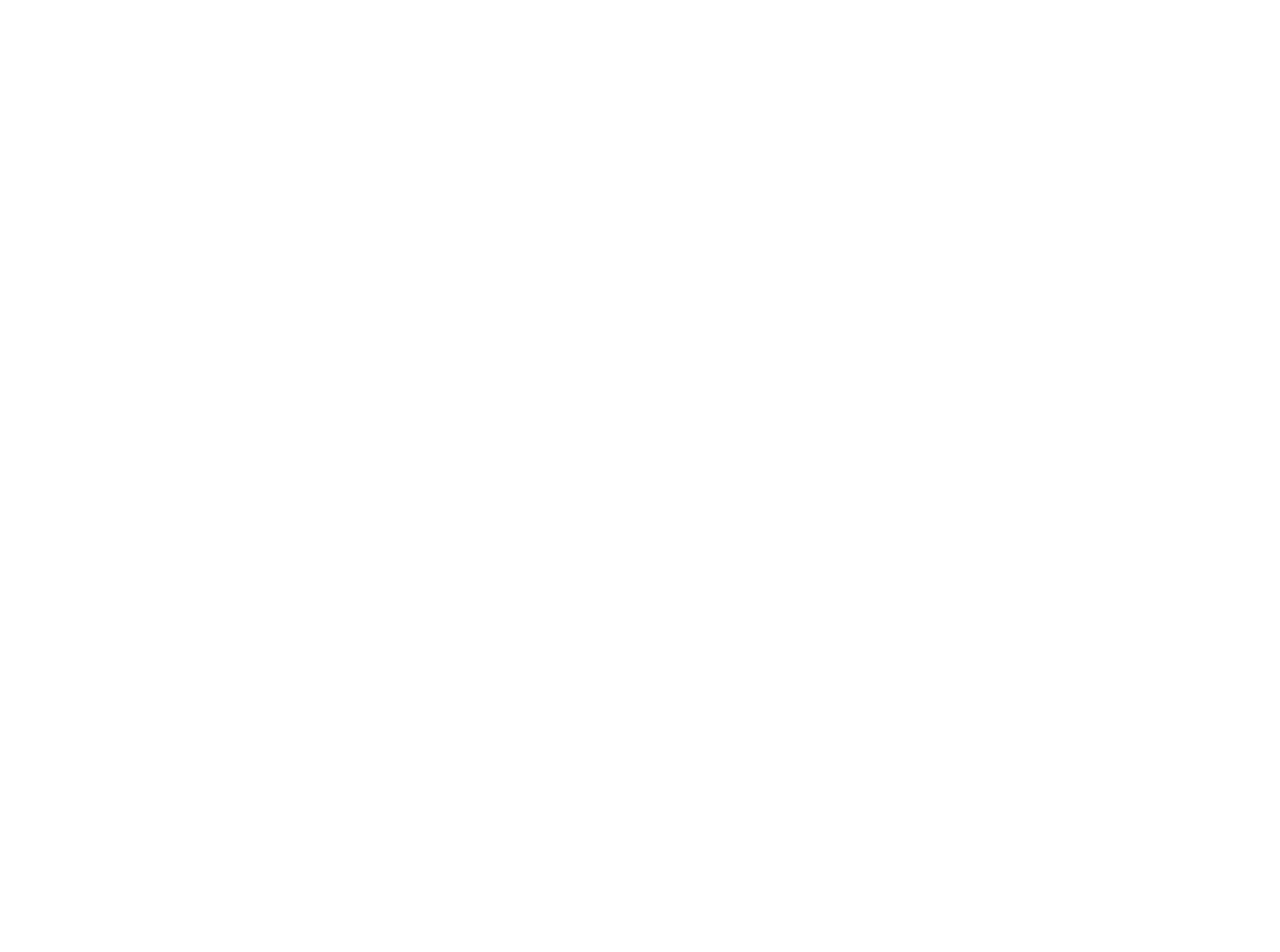
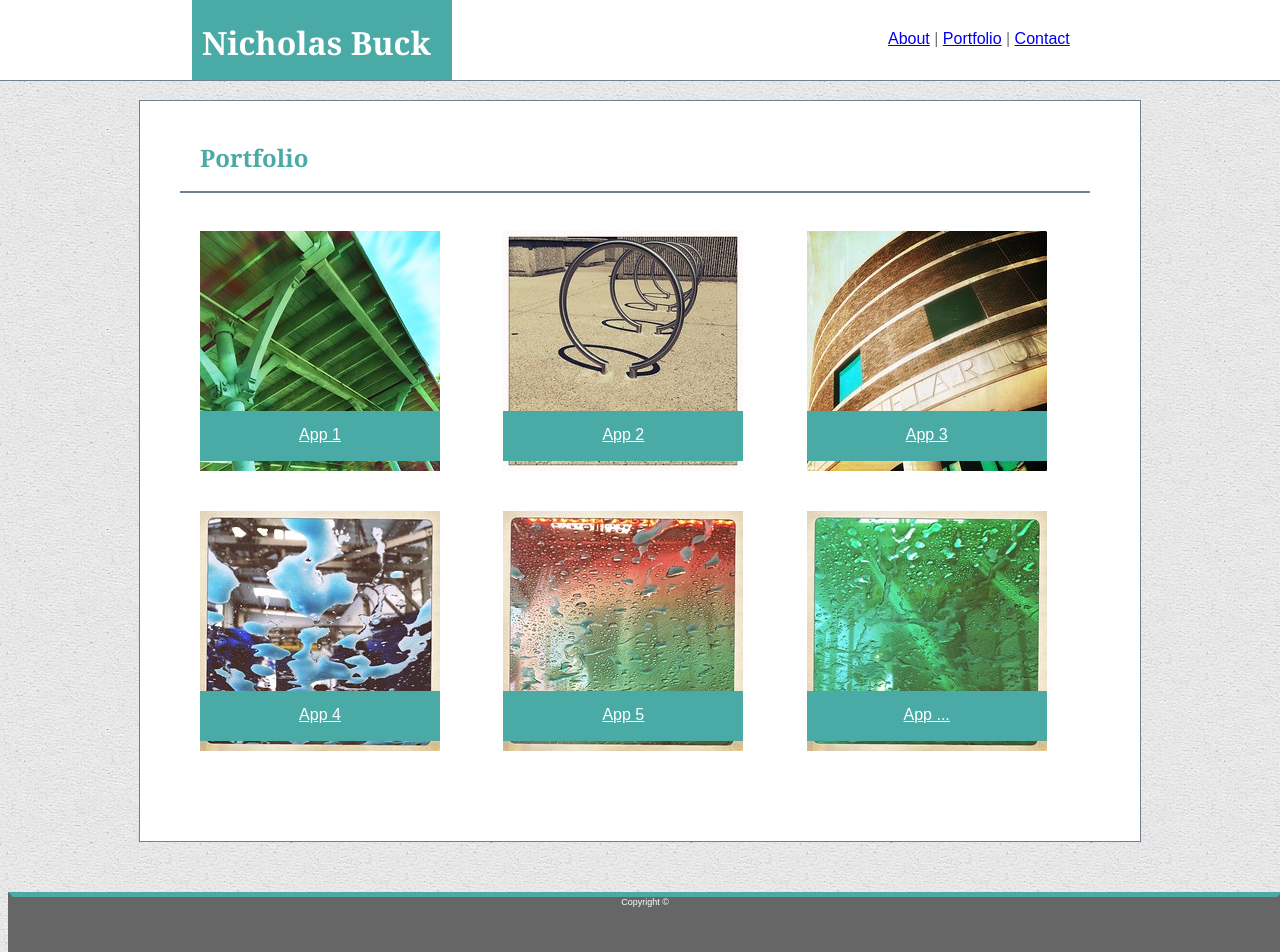
Before and after one commit to NJIB/Basic-Portfolio, a plain HTML site: page portfolio.html in a window 1280 px wide. Before the commit the page ends 800 px from the top, so only its background shows below. Drawn offline with Linux system fonts and the light colour scheme.

Commit message:
Latest updates for homework. Nearly ready - minor changes to be addressed.

```diff
--- a/assets/css/style.css
+++ b/assets/css/style.css
@@ -4,11 +4,17 @@
     clear: both;
 }
 
+* {
+    font-family: Arial, Helvetica, sans-serif;
+    /* color: #777777; */
+}
+
 header{
+    z-index: 1;
     position: fixed;
     left: 0px;
     top: 0px;
-    width: 1250px;
+    width: 100%;
     height: 80px;
     margin-left: 0px;
     background-color: #ffffff;
@@ -17,9 +23,48 @@ header{
     border-width: 0.5px;
 }
 
+footer{
+    clear: both;
+    position: relative;
+    left: 0px;
+    right: 0px;
+    top: 50px;
+    width: 100%;
+    height: 50px;
+    margin-left: 0px;
+    color: #ffffff;
+    background-color: #666666;
+    border: #666666;
+    border-top:#4aaaa5;
+    border-style: solid;
+    border-width: 5.0px;
+    font-family: Arial, Helvetica, sans-serif;
+    font-size: 9px;
+    text-align: center;
+}
+
 body{
-    background-color: beige;
+    background-image: url("../images/beige_paper.png");
 }
+
+input[type=text], textarea {
+    width: 94%;
+    padding: 10px 20px;
+    margin: 8px 0;
+    box-sizing: border-box;
+    resize: vertical;
+  }
+
+  input[type=submit] {
+    width: auto;
+    background-color: #4aaaa5;
+    color: white;
+    padding: 10px 20px;
+    margin: 8px 0;
+    border: none;
+    border-radius: 4px;
+    cursor: pointer;
+  }
 
 .headings{
     font-family: Georgia, 'Times New Roman', Times, serif;
@@ -27,44 +72,47 @@ body{
 
 img{
     float: left;
+    padding-right: 10px;
+    padding-bottom: 0px;
 }
 
-p{
-    float: left;
+.headercontainer{
+    margin-left: auto;
+    margin-right: auto;
+    height: 80px;
+    width: 960px;
 }
 
 .nameheader{
-    position: fixed;
-    margin-left: 100px;
-    padding-left: 10px;
+    position: absolute;
+    float: left;
     top: 0px;
+    left: 0px;
     width: 250px;
     height: 80px;
-    /* Need to work out how to center text in box*/
-    /* text-align: center; */
-    color: white;
+    margin-left: 15%;
+    padding-left: 10px;
+    color: #ffffff;
     background-color: #4aaaa5;
 }
 
 .navlinks{
     position: absolute;
     top: 30px;
-    right: 60px;
+    right: 15%;
     width: 200px;
     height: 80px;
     font-family: Arial, Helvetica, sans-serif;
-    color: grey;
+    color: #777777;
 }
 
 .container{
-    clear: both;
-    position: relative;
-    /* box-sizing: border-box; */
+    display: block;
+    margin-left: auto;
+    margin-right: auto;
     width: 960px;
-    /* margin: auto; */
-    height: 400px;
+    height: 700px;
     margin-top: 100px;
-    margin-left: 100px;
     padding: 20px;
     background-color: #ffffff;
     border: slategrey solid;
@@ -78,7 +126,7 @@ p{
     color: #4aaaa5;
 }
 
-    #thingreyline{
+#thingreyline{
     width: 910px;
     height: 2px;
     background-color: slategrey;
@@ -87,40 +135,67 @@ p{
 #main-bio{
     clear: both;
     position: absolute;
-    float: left;
     width: 960px;
     margin-left: 20px;
-    color: black;
+    color: #777777;
 }
 
-    #bio-text{
-    /* position: absolute; */
+#bio-text{
     float: left;
-    width: 700px;
+    width: 880px;
     margin-left: 20px;
     margin-right: 20px;
-    color: black;
+    font-family: Arial, Helvetica, sans-serif;
+    color: #777777;
+    text-align: justify;
 }
 
-footer{
-    clear: both;
-    position: relative;
-    left: 0px;
-    top: 50px;
-    width: 1250px;
-    height: 50px;
-    margin-left: 0px;
-    background-color: #666666;
-    border-color: #ffffff;
-
+.grid-container {
+    display: grid;
+    box-sizing: border-box;
+    width: 910px;
+    grid-template-columns: auto auto auto;
+    grid-template-rows: auto auto auto;
+    background-color: white;
     text-align: center;
 }
 
-#footerdividerline{
-    /* clear: both; */
+.grid-item {
+    padding: 20px;
+}
+
+.portfolio-app-descriptor{
+    display: block;
     position: relative;
-    /* width: 1024x; */
-    height: 3px;
+    top: 180px;
+    left: 0px;
+    width: 240px;
+    height: 50px;
+    color: #fff;
     background-color: #4aaaa5;
+}
 
+.app-descriptor-text{
+    display: block;
+    position: relative;
+    top: -45px;
+    width: 240px;
+    height: 50px;
+    color: #ffffff;
+    z-index: 1;
 }
+
+.form-container {
+    display: block;
+    width: 910px;
+    grid-template-columns: 910px;
+    grid-template-rows: 200px;
+    background-color: #ffffff;
+    text-align: left;
+}
+
+.form-box {
+    display: block;
+    background-color: #ffffff;
+    text-align: left;
+}
--- a/portfolio.html
+++ b/portfolio.html
@@ -0,0 +1,93 @@
+<!DOCTYPE html>
+<html>
+<head>
+    <title>NJIB Portfolio</title>
+    <link rel="stylesheet" type="text/css" href="assets/css/style.css">
+</head>
+
+
+<body>
+
+    <header>
+        <div class="headercontainer">
+            <div class="nameheader">
+                <h1 class="headings">Nicholas Buck</h1>
+            </div>
+            <nav class="navlinks">
+                <a href="index.html">About</a>  |  <a href="portfolio.html">Portfolio</a>  |  <a href="contact.html">Contact</a>
+            </nav>
+        </div>
+    </header>
+
+    <div class="container" class="clearfix">
+
+        <section id="main-bio">
+            <div class="section_header">
+                <h1 class="headings">Portfolio</h1>
+            </div>
+
+            <div id="thingreyline"></div>
+            <br/>
+
+            <!-- Insert grid for photos-->
+            <div class="grid-container">
+                <div class="grid-item">
+                    <img alt="App 1" src="assets\images\portfolio_image1.jpg" width=240px height=240px>
+                    <div class="portfolio-app-descriptor"></div>
+                    <a class="app-descriptor-text" href="https://www.flickr.com/photos/stevensnodgrass/29873455317/" target="_blank">App 1</a>
+                </div>
+                <div class="grid-item">
+                    <img alt="App 2" src="assets\images\portfolio_image2.jpg" width=240px height=240px>
+                    <div class="portfolio-app-descriptor"></div>
+                    <a class="app-descriptor-text" href="https://www.flickr.com/photos/stevensnodgrass/29873457277/" target="_blank">App 2</a>
+                </div>
+                <div class="grid-item">
+                    <img alt="App 3" src="assets\images\portfolio_image3.jpg" width=240px height=240px>
+                    <div class="portfolio-app-descriptor"></div>
+                    <a class="app-descriptor-text" href="https://www.flickr.com/photos/stevensnodgrass/29873457807/" target="_blank">App 3</a>
+                </div>
+                <div class="grid-item">
+                    <img alt="App 4" src="assets\images\portfolio_image4.jpg" width=240px height=240px>
+                    <div class="portfolio-app-descriptor"></div>
+                    <a class="app-descriptor-text" href="https://www.flickr.com/photos/stevensnodgrass/42999240760/" target="_blank">App 4</a>
+                </div>
+                <div class="grid-item">
+                    <img alt="App 5" src="assets\images\portfolio_image5.jpg" width=240px height=240px>
+                    <div class="portfolio-app-descriptor"></div>
+                    <a class="app-descriptor-text" href="https://www.flickr.com/photos/stevensnodgrass/44760791192/" target="_blank">App 5</a>
+                </div>
+                <div class="grid-item">
+                    <img alt="App 6" src="assets\images\portfolio_image6.jpg" width=240px height=240px>
+                    <div class="portfolio-app-descriptor"></div>
+                    <a class="app-descriptor-text" href="https://www.flickr.com/photos/stevensnodgrass/42999241160/" target="_blank">App ...</a>
+                </div>
+            </div>
+
+
+
+        </section>
+    </div>
+        <footer>
+            Copyright &copy;
+
+                <div id="footerdividerline"></div>
+
+        </footer>
+
+
+<!--Contact info not required for index.html, but will be for contact-info.html. Keep for that (with changes)-->
+        <!-- <section id="contact-info">
+            <h2>Contact info</h2>
+                <ul>
+                    <li>Email:
+                        <a href="mailto:njibuck@gmail.com?Subject=Testing" target="_top">njibuck@gmail.com</a></li>
+                    <li>Github:
+                        <a href="https://github.com/NJIB">Nick on Github</a></li>
+                    <li>Portfolio:
+                        <a href="#">Coming soon!</a>
+                    </li>
+                </ul>
+        </section> -->
+
+</body>
+</html>
```
Also changed, not shown: contact.html (+54 -13 lines), index.html (+11 -21 lines), assets/images/beige_paper.png (added), assets/images/portfolio_image1.jpg (added), assets/images/portfolio_image2.jpg (added), assets/images/portfolio_image3.jpg (added), assets/images/portfolio_image4.jpg (added), assets/images/portfolio_image5.jpg (added), assets/images/portfolio_image6.jpg (added), 1 other file.
